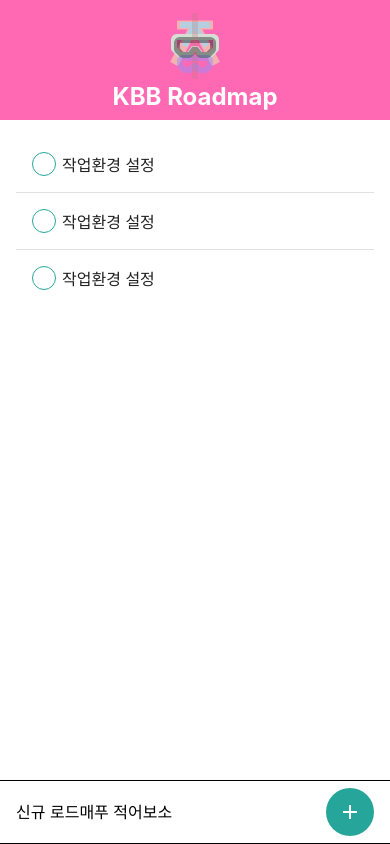
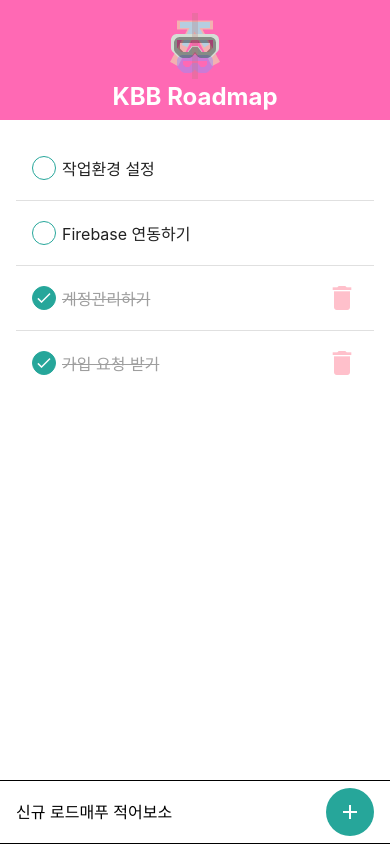
Before and after one commit to JeesubKim/kbb_rn_app, a React Native app in the folder kbb_rn_app/: screen / in a window 390 px wide. Built offline with nearby package versions, Linux system fonts and the light colour scheme.

Commit message:
Adding remove button and action (function) using react-native-vector-icons, and alert pop up before deleting the item

```diff
--- a/kbb_rn_app/App.js
+++ b/kbb_rn_app/App.js
@@ -5,7 +5,7 @@
  * @format
  */
 
-import React from 'react';
+import React, {createContext, useState} from 'react';
 import {Text} from 'react-native';
 import AddMilestone from './components/AddMilestone';
 import Footer from './components/Footer';
@@ -13,20 +13,23 @@ import Greetings from './components/Greetings';
 import Layout from './components/Layout';
 import Milestones from './components/Milestones';
 
+export const Context = createContext();
+
 function App() {
+  const [milestones, setMilestones] = useState([
+    {id: 0, text: '작업환경 설정', done: false},
+    {id: 1, text: 'Firebase 연동하기', done: false},
+    {id: 2, text: '계정관리하기', done: true},
+    {id: 3, text: '가입 요청 받기', done: true},
+  ]);
   return (
+    <Context.Provider value={{setMilestones}}>
       <Layout>
         <Layout.Header color="hotpink">
           <Greetings />
         </Layout.Header>
         <Layout.Content>
-        <Milestones
-          milestones={[
-            {id: 0, text: '작업환경 설정', done: false},
-            {id: 1, text: '작업환경 설정', done: false},
-            {id: 2, text: '작업환경 설정', done: false},
-          ]}
-        />
+          <Milestones milestones={milestones} />
           {/* <Text>Hi</Text>
          <Text>Hi</Text>
          <Text>Hi</Text>
@@ -37,6 +40,7 @@ function App() {
           <AddMilestone placeholder="신규 로드매푸 적어보소" />
         </Layout.Footer>
       </Layout>
+    </Context.Provider>
   );
 }
 
--- a/kbb_rn_app/components/MilestoneItem.js
+++ b/kbb_rn_app/components/MilestoneItem.js
@@ -1,11 +1,37 @@
 import React from 'react';
-import { StyleSheet, Text, View } from 'react-native';
 
-function MilestoneItem({ id, text, done }) {
+import {StyleSheet, Text, View, Image, TouchableOpacity} from 'react-native';
+import Icon from 'react-native-vector-icons/MaterialIcons';
+
+function MilestoneItem({id, text, done, onToggle, onRemove}) {
   return (
     <View style={style.container}>
-      <View style={style.circle} />
-      <Text style={style.text}>{text}</Text>
+      <TouchableOpacity
+        onPress={() => {
+          if (onToggle) onToggle(id);
+        }}>
+        <View style={[style.circle, done && style.filled]}>
+          {done && (
+            <Image
+              source={require('../assets/icons/check_white/check_white.png')}
+            />
+          )}
+        </View>
+      </TouchableOpacity>
+
+      <Text style={[style.text, done && style.lineThrough]}>{text}</Text>
+      {done ? (
+        <TouchableOpacity
+          onPress={() => {
+            if (onRemove) {
+              onRemove(id);
+            }
+          }}>
+          <Icon name="delete" size={32} color="pink" />
+        </TouchableOpacity>
+      ) : (
+        <View style={style.removePlaceholder} />
+      )}
     </View>
   );
 }
@@ -20,6 +46,10 @@ const style = StyleSheet.create({
     fontSize: 16,
     color: '#212121',
   },
+  lineThrough: {
+    color: '#9e9e9e',
+    textDecorationLine: 'line-through',
+  },
   circle: {
     width: 24,
     height: 24,
@@ -28,6 +58,15 @@ const style = StyleSheet.create({
     borderWidth: 1,
     marginRight: 6,
   },
+  filled: {
+    justifyContent: 'center',
+    alignItems: 'center',
+    backgroundColor: '#26a69a',
+  },
+  removePlaceholder: {
+    width: 32,
+    height: 32,
+  },
 });
 
 export default MilestoneItem;
--- a/kbb_rn_app/components/Milestones.js
+++ b/kbb_rn_app/components/Milestones.js
@@ -1,16 +1,50 @@
-import React from 'react';
+import React, {useContext} from 'react';
 
-import { FlatList, View, StyleSheet } from 'react-native';
+import {FlatList, View, StyleSheet, Alert} from 'react-native';
+import {Context} from '../App';
 import MilestoneItem from './MilestoneItem';
 
-function Milestones({ milestones }) {
+function Milestones({milestones}) {
+  const {setMilestones} = useContext(Context);
+  const onToggleItem = id => {
+    setMilestones(
+      milestones.map(item =>
+        item.id === id ? {...item, done: !item.done} : item,
+      ),
+    );
+  };
+  const onRemoveItem = id => {
+    Alert.alert(
+      '삭제',
+      '정말로 삭제할꺼?',
+      [
+        {text: '취소', onPress: () => {}, style: 'cancel'},
+        {
+          text: '삭제',
+          onPress: () => {
+            setMilestones(milestones.filter(item => item.id != id));
+          },
+          style: 'destructive',
+        },
+      ],
+      {cancelable: true, onDismiss: () => {}},
+    );
+  };
   return (
     <FlatList
       style={style.list}
       data={milestones}
       ItemSeparatorComponent={() => <View style={style.separator} />}
-      renderItem={({ item }) => {
-        return <MilestoneItem id={item.id} text={item.text} done={item.done} />;
+      renderItem={({item}) => {
+        return (
+          <MilestoneItem
+            id={item.id}
+            text={item.text}
+            done={item.done}
+            onToggle={onToggleItem}
+            onRemove={onRemoveItem}
+          />
+        );
       }}
       keyExtractor={item => item.id.toString()}
     />
```
Lines whose indentation alone changed are shown as unchanged.
